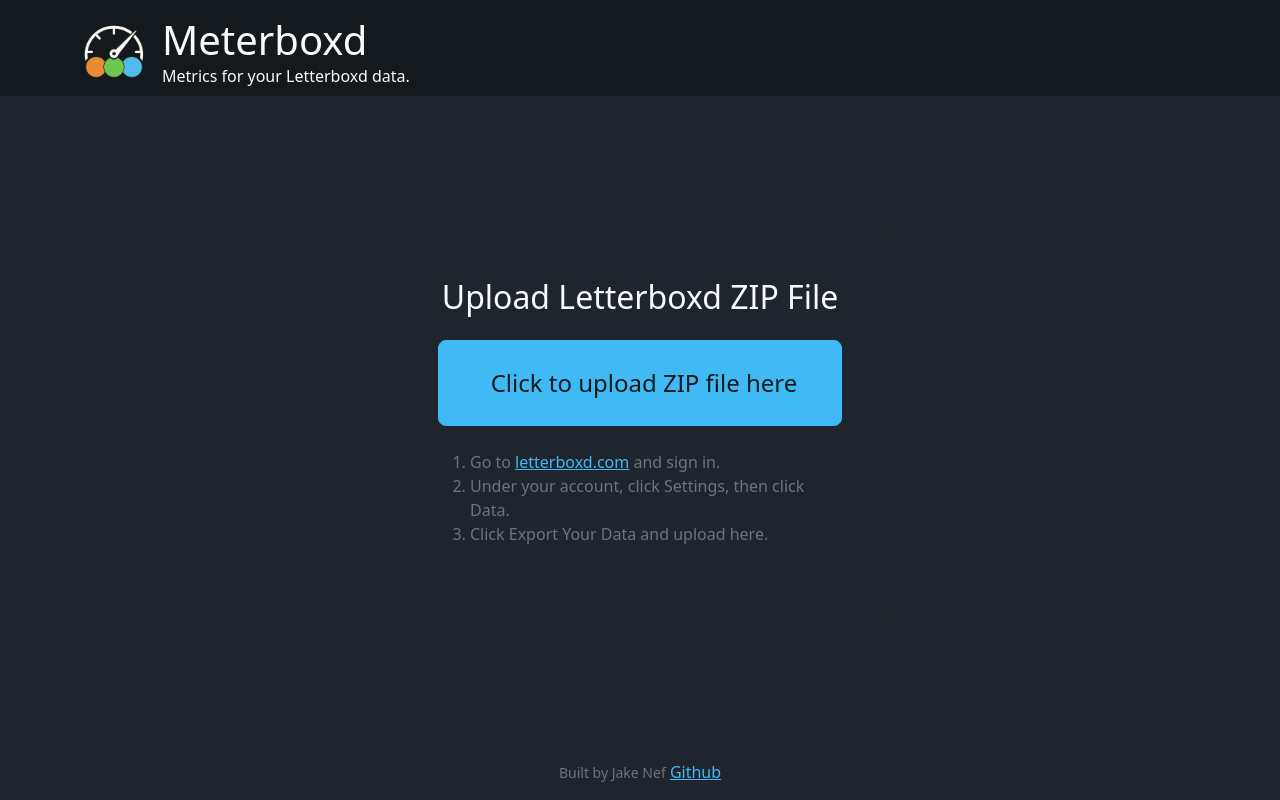
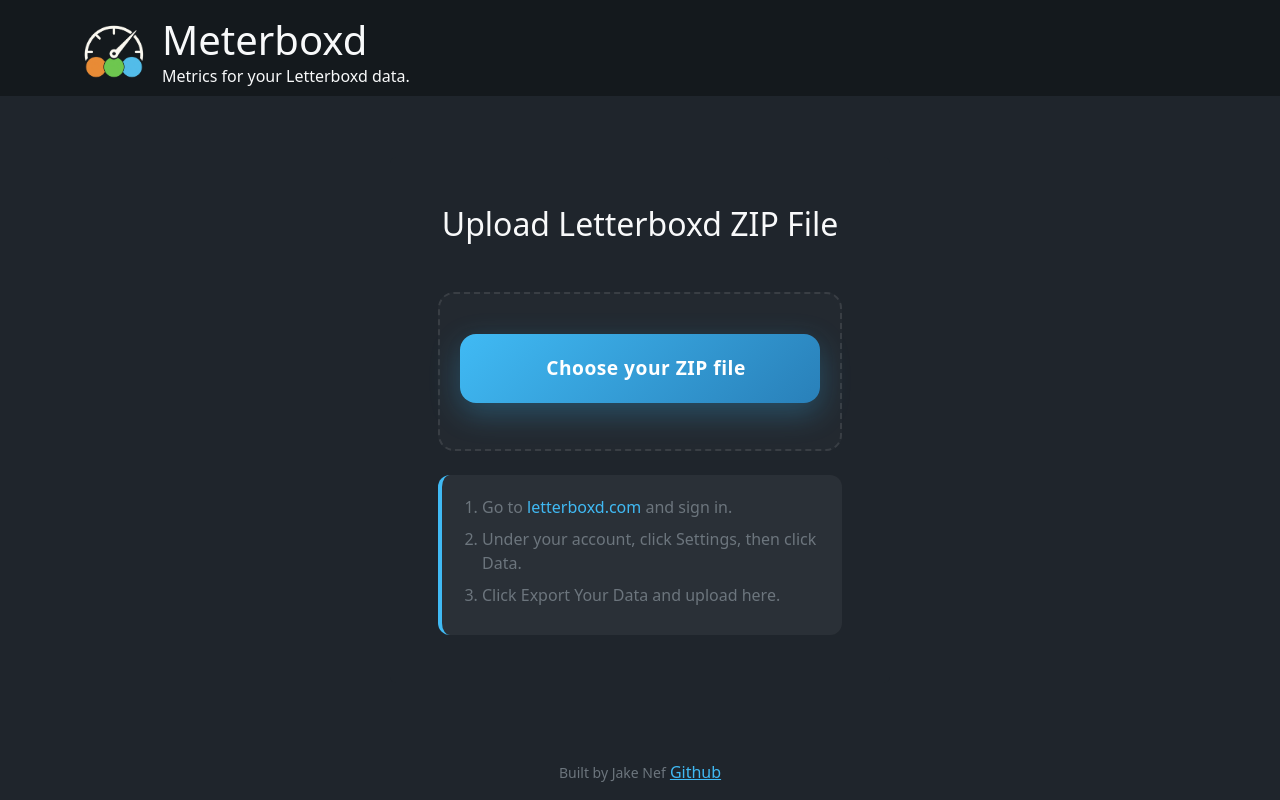
Before and after one commit to jakenef/meterboxd, a React (Vite) app in the folder frontend/: page / in a window 1280 px wide. Built offline with nearby package versions, Linux system fonts and the light colour scheme.

Commit message:
feat: update component imports and enhance upload UI with modern styles; improve layout and accessibility in ToughCrowdSection

```diff
--- a/frontend/src/app.jsx
+++ b/frontend/src/app.jsx
@@ -4,7 +4,7 @@
 import './main.scss';
 import {Routes, Route, NavLink, useLocation } from "react-router-dom";
 import Upload from "./upload/Upload.jsx";
-import Stats from "./stats/Stats.jsx";
+import Stats from "./stats/stats.jsx";
 
 export default function App() {
   const location = useLocation();
@@ -35,7 +35,7 @@
               <NavLink
                 to="/"
                 className="btn btn-outline-light"
-                style={{ marginLeft: "16px" }}
+                style={{ marginLeft: "16px", cursor: "pointer" }}
               >
                 &larr; Back to Upload
               </NavLink>
--- a/frontend/src/main.scss
+++ b/frontend/src/main.scss
@@ -10,3 +10,118 @@
 }
 
 @import '../node_modules/bootstrap/scss/bootstrap.scss';
+
+// Modern Upload Button Styles
+.modern-upload-btn {
+  position: relative;
+  background: linear-gradient(135deg, #40baf4 0%, #2980b9 100%);
+  border: none;
+  border-radius: 16px;
+  padding: 20px 40px;
+  color: white;
+  font-size: 1.2rem;
+  font-weight: 600;
+  cursor: pointer;
+  transition: all 0.3s cubic-bezier(0.4, 0, 0.2, 1);
+  box-shadow:
+    0 10px 30px rgba(64, 186, 244, 0.3),
+    0 4px 15px rgba(0, 0, 0, 0.1);
+  overflow: hidden;
+  text-transform: none;
+  letter-spacing: 0.5px;
+
+  &::before {
+    content: '';
+    position: absolute;
+    top: 0;
+    left: -100%;
+    width: 100%;
+    height: 100%;
+    background: linear-gradient(90deg, transparent, rgba(255, 255, 255, 0.2), transparent);
+    transition: left 0.5s;
+  }
+
+  &:hover {
+    transform: translateY(-3px);
+    box-shadow:
+      0 15px 40px rgba(64, 186, 244, 0.4),
+      0 8px 25px rgba(0, 0, 0, 0.15);
+
+    &::before {
+      left: 100%;
+    }
+  }
+
+  &:active {
+    transform: translateY(-1px);
+  }
+
+  &.loading {
+    background: linear-gradient(135deg, #a8a8a8 0%, #7a7a7a 100%);
+    cursor: not-allowed;
+
+    &:hover {
+      transform: none;
+      box-shadow:
+        0 10px 30px rgba(168, 168, 168, 0.3),
+        0 4px 15px rgba(0, 0, 0, 0.1);
+    }
+  }
+
+  &.uploaded {
+    background: linear-gradient(135deg, #11998e 0%, #38ef7d 100%);
+  }
+
+  .upload-icon {
+    display: inline-block;
+    margin-right: 12px;
+    font-size: 1.4rem;
+    transition: transform 0.3s ease;
+  }
+
+  &:hover .upload-icon {
+    transform: translateY(-2px);
+  }
+}
+
+.upload-container {
+  .upload-instructions {
+    background: rgba(255, 255, 255, 0.05);
+    border-radius: 12px;
+    padding: 20px;
+    border-left: 4px solid $primary;
+
+    ol {
+      margin: 0;
+      padding-left: 20px;
+
+      li {
+        margin-bottom: 8px;
+        line-height: 1.5;
+
+        a {
+          color: $primary;
+          text-decoration: none;
+          font-weight: 500;
+
+          &:hover {
+            text-decoration: underline;
+          }
+        }
+      }
+    }
+  }
+
+  .upload-area {
+    background: rgba(255, 255, 255, 0.02);
+    border: 2px dashed rgba(255, 255, 255, 0.1);
+    border-radius: 16px;
+    padding: 40px 20px;
+    transition: all 0.3s ease;
+
+    &:hover {
+      border-color: rgba(64, 186, 244, 0.5);
+      background: rgba(64, 186, 244, 0.05);
+    }
+  }
+}
--- a/frontend/src/stats/ToughCrowdSection.jsx
+++ b/frontend/src/stats/ToughCrowdSection.jsx
@@ -14,8 +14,8 @@
   }
 
   return (
-    <div className="row row-cols-1 row-cols-md-2 align-items-center">
-      <div className="col">
+    <div className="d-flex flex-column align-items-center">
+      <div className="text-center mb-4">
         <h2 className="mb-4 text-light">Tough Crowd Meter</h2>
         <Speedometer
           min={-1}
@@ -25,10 +25,11 @@
           endColor="#FF3A36"
         />
       </div>
-      <div className="col">
-        <h4 className="text-light">Most Overrated Movies:</h4>
+
+      <div className="w-100 mb-5">
+        <h4 className="text-light text-center mb-3">Most Overrated Movies:</h4>
         <div className="table-responsive">
-          <table className="table table-dark table-striped mb-5">
+          <table className="table table-dark table-striped">
             <thead>
               <tr>
                 <th>
@@ -48,7 +49,10 @@
             <tbody>{stats && stats.rating_stats ? renderToughCrowdRows(stats.rating_stats.overrated_movies) : null}</tbody>
           </table>
         </div>
-        <h4 className="text-light">Most Underrated Movies:</h4>
+      </div>
+
+      <div className="w-100">
+        <h4 className="text-light text-center mb-3">Most Underrated Movies:</h4>
         <div className="table-responsive">
           <table className="table table-dark table-striped">
             <thead>
--- a/frontend/src/upload/upload.jsx
+++ b/frontend/src/upload/upload.jsx
@@ -46,31 +46,34 @@
     const [loading, setLoading] = useState(false);
 
     return (
-        <div className="d-flex justify-content-center align-items-center" style={{ overflow: "hidden"}}>
+        <div className="d-flex justify-content-center align-items-center upload-container" style={{ overflow: "hidden"}}>
             <div
                 className="p-5 rounded bg-dark text-center"
                 style={{ minWidth: 400, maxWidth: 500, maxHeight: "90vh", overflowY: "auto" }}
             >
-                <h2 className="mb-4 text-light">Upload Letterboxd ZIP File</h2>
+                <h2 className="mb-5 text-light">Upload Letterboxd ZIP File</h2>
+
+                <div className="upload-area mb-4">
                     <label
                         htmlFor="zip-upload"
-                    className="btn btn-lg btn-primary w-100 py-4"
-                    style={{ fontSize: "1.5rem", cursor: "pointer" }}
+                        className={`modern-upload-btn w-100 ${loading ? 'loading' : ''} ${fileName ? 'uploaded' : ''}`}
+                        style={{ fontSize: "1.2rem", cursor: "pointer", border: "none" }}
                     >
                         {loading ? (
                             <span>
-                            Loading...
-                            <span className="spinner-border spinner-border-sm me-2" role="status" aria-hidden="true"></span>
+                                <i className="upload-icon bi bi-arrow-clockwise"></i>
+                                Processing...
+                                <span className="spinner-border spinner-border-sm ms-2" role="status" aria-hidden="true"></span>
                             </span>
                         ) : fileName ? (
                             <span>
-                            <i className="bi bi-file-zip-fill me-2"></i>
+                                <i className="upload-icon bi bi-check-circle-fill"></i>
                                 {fileName}
                             </span>
                         ) : (
                             <span>
-                            <i className="bi bi-upload me-2"></i>
-                            Click to upload ZIP file here
+                                <i className="upload-icon bi bi-cloud-upload"></i>
+                                Choose your ZIP file
                             </span>
                         )}
                     </label>
@@ -86,13 +89,17 @@
                             }}
                             style={{ display: "none" }}
                         />
-                <ol className="mt-4 text-start text-secondary">
+                </div>
+
+                <div className="upload-instructions text-start">
+                    <ol className="text-secondary">
                         <li>Go to <a href="https://letterboxd.com" target="_blank" rel="noopener noreferrer">letterboxd.com</a> and sign in.</li>
                         <li>Under your account, click Settings, then click Data.</li>
                         <li>Click Export Your Data and upload here.</li>
                     </ol>
                 </div>
             </div>
+        </div>
     );
 };
 
```
Lines whose indentation alone changed are shown as unchanged.
